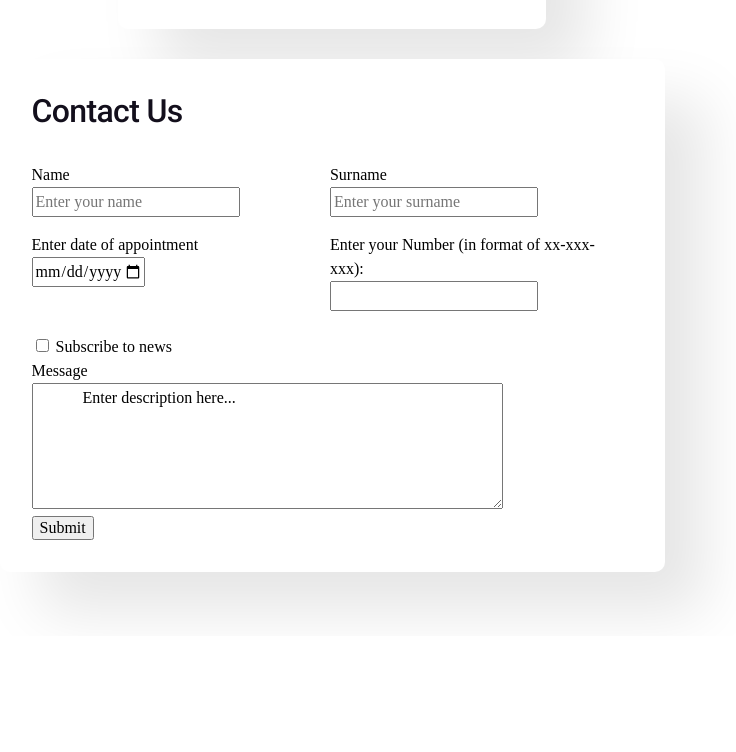
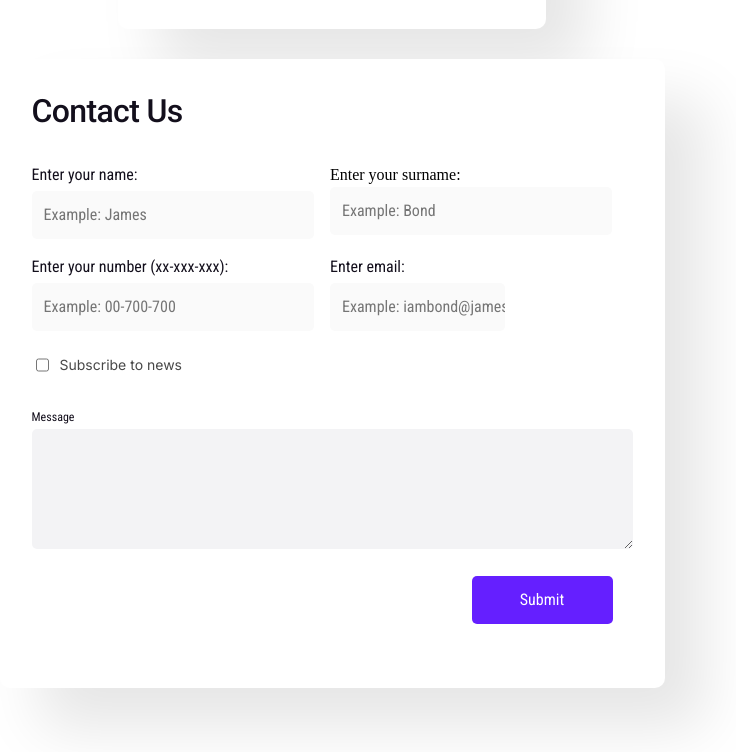
Before and after one commit to KateriinaOrrava/2homework, a website built with webpack: page html_ts_boilerplate/src/index.html in a window 1280 px wide. Shown: the part 623-1375 px from the top of the page, without its empty margins (308-1044 px from the left). Before the commit the page ends 1259 px from the top, so only its background shows below. Built offline with nearby package versions, Linux system fonts and the light colour scheme; files whose address does not match are found by name.

Commit message:
contactus css

```diff
--- a/html_ts_boilerplate/src/index.html
+++ b/html_ts_boilerplate/src/index.html
@@ -10,28 +10,26 @@
     <link rel="icon" href="/favicon.png" type="image/x-icon" />
     <style>
       @import url("https://fonts.googleapis.com/css2?family=Roboto+Condensed&display=swap");
-      @import url('https://fonts.googleapis.com/css2?family=Inter&display=swap');
-      @import url('https://fonts.googleapis.com/css2?family=Roboto:wght@500&display=swap');
+      @import url("https://fonts.googleapis.com/css2?family=Inter&display=swap");
+      @import url("https://fonts.googleapis.com/css2?family=Roboto:wght@500&display=swap");
     </style>
     <link rel="stylesheet" href="/styles.css" />
     <title>SECOND HOMEWORK - FORMS</title>
   </head>
   <body>
-
     <div class="container">
       <section class="sign-in-form">
         <form method="get">
           <div class="username-section">
-          <label
-            ><p class="input-username">Username
-              </p>
+            <label>
+              <p class="input-username">Username</p>
               <input
                 type="text"
                 id="username"
                 placeholder="Enter your username"
                 required
-              /></p
-          ></label>
+              />
+            </label>
           </div>
 
           <div class="password-section">
@@ -55,7 +53,6 @@
               <span class="slider round"></span>
             </label>
             <p class="subscription-switch">Subscribe to News</p>
-
           </div>
 
           <div class="sign-in-button-section">
@@ -63,7 +60,9 @@
           </div>
 
           <div class="orText">
-          <a href="#"><p class="question-password">Forgot your password?</p></a>
+            <a href="#"
+              ><p class="question-password">Forgot your password?</p></a
+            >
           </div>
 
           <hr />
@@ -88,82 +87,88 @@
               />
             </button>
           </div>
-      </form></section>
-
-
+        </form>
+      </section>
 
       <section class="contact-us-form">
         <h2 class="contact-us">Contact Us</h2>
         <form method="get" class="contact-us-form">
           <div class="contact-us-main-info">
-
-
             <div class="name-section">
               <label>
-                <p class="input-name">
-                  Name
-                </p>
+                <p class="input-name">Enter your name:</p>
                 <input
                   type="text"
                   id="name"
-                    placeholder="Enter your name"
+                  placeholder="Example: James"
                   required
                 />
-
               </label>
             </div>
 
             <div class="surname-section">
               <label>
-                <p class="input-surrname">
-                  Surname
-                </p>
+                <p class="input-surrname">Enter your surname:</p>
                 <input
                   type="text"
                   id="surname"
-                    placeholder="Enter your surname"
+                  placeholder="Example: Bond"
+                  required
+                />
+              </label>
+            </div>
+            <div class="number-section">
+              <label
+                ><p class="input-number">Enter your number (xx-xxx-xxx):</p>
+                <input
+                  type="tel"
+                  name="telephone"
+                  id="telephone"
+                  pattern="[0-9]{2}-[0-9]{3}-[0-9]{3}"
+                  placeholder="Example: 00-700-700"
                   required
                 />
               </label>
             </div>
 
-
-            <div class="date-section">
+            <div class="email-section">
               <label>
-                <p class="input-date-of-oppointment">
-                  Enter date of appointment
-                </p>
-                <input type="date" name="party" min="2023-01-02" max="2024-12-31" />
+                <p class="input-date-of-oppointment">Enter email:</p>
+                <input
+                  type="email"
+                  id="email"
+                  name="email"
+                  placeholder="Example: iambond@james.com"
+                />
               </label>
             </div>
-
-
-            <div class="number-section">
-              <label
-                ><p class="input-number">Enter your Number (in format of xx-xxx-xxx):
-                  </p>
-                  <input type="tel" name="telephone" pattern="[0-9]{2}-[0-9]{3}-[0-9]{3}" required>  </label>
           </div>
 
-
+          <br />
+          <div class="subscribe-contact-us">
+            <input
+              type="checkbox"
+              id="subscribe-to-news"
+              name="subscribe-to-news"
+            />
+            <label for="subscribe-to-news">
+              <p class="subscribe-to-news">Subscribe to news</p></label
+            >
           </div>
 
-          <br>
-          <div class="subcribe-contact-us">
-            <input type="checkbox" id="subscribe-to-news" name="subscribe-to-news" >
-          <label for="subscribe-to-news"> Subscribe to news</label>
-          </div>
           <div class="contact-us-message">
             <p class="contact-us-message-text">Message</p>
-
-         <textarea rows = "5" cols = "50" name = "description" placeholder="Type Message" required>
-            Enter description here...
+            <textarea
+              rows="5"
+              id="contact-us-message"
+              name="description"
+              required
+              cols="70%"
+            >
             </textarea>
           </div>
 
-          <input type="submit">
-
-
+          <input type="submit" id="submit-contact-us" />
         </form>
       </section>
     </div>
--- a/html_ts_boilerplate/src/styles.scss
+++ b/html_ts_boilerplate/src/styles.scss
@@ -88,7 +88,11 @@ form {
   width: 100%;
 }
 .input-username,
-.input-password {
+.input-password,
+.input-date-of-oppointment,
+.input-name,
+.input-surname,
+.input-number {
   font-family: "Roboto Condensed";
   font-weight: 400;
   font-size: 16px;
@@ -190,11 +194,13 @@ input:checked + .slider:before {
 .slider.round:before {
   border-radius: 50%;
 }
-.subscription-switch {
+.subscription-switch,
+.subscribe-contact-us {
   display: flex;
   flex-direction: row;
 }
-p.subscription-switch {
+p.subscription-switch,
+p.subscribe-to-news {
   font-family: "Inter", sans-serif;
   font-style: normal;
   font-weight: 400;
@@ -323,6 +329,80 @@ h2.contact-us {
   order: 0;
   flex-grow: 0;
 }
+input#subscribe-to-news {
+  accent-color: #fd7918;
+  color: #bab9bd;
+  margin-right: 11px;
+}
+
+#telephone,
+#name,
+#surname,
+#email {
+  background-color: #fafafa;
+  color: #bab9bd;
+  border-radius: 5px;
+  font-weight: 400;
+  font-size: 16px;
+  line-height: 24px;
+  display: flex;
+  flex-direction: row;
+  align-items: flex-start;
+  font-family: "Roboto Condensed";
+  padding: 12px 0px 12px 12px;
+  border: none;
+  width: 100%;
+  /* Inside auto layout */
+
+  flex: none;
+  order: 1;
+  align-self: stretch;
+  flex-grow: 0;
+}
+p.contact-us-message-text {
+  font-family: "Roboto Condensed";
+  font-style: normal;
+  font-weight: 400;
+  font-size: 12px;
+  line-height: 16px;
+  color: #130f1c;
+  flex: none;
+  order: 0;
+  flex-grow: 0;
+  margin: 34px 0px 4px;
+}
+textarea {
+  width: 100%;
+  text-align: left;
+  padding: 0;
+  background: #f3f3f5;
+  border: none;
+  border-radius: 5px;
+}
+#submit-contact-us {
+  align-self: flex-end;
+  width: 141px;
+  display: flex;
+  flex-direction: column;
+  align-items: center;
+  padding: 12px 0px;
+  background: #651fff;
+  color: #ffffff;
+  border: none;
+  border-radius: 5px;
+  font-family: "Roboto Condensed";
+  font-weight: 400;
+  font-size: 16px;
+  line-height: 24px;
+  margin-top: 20px;
+  margin-right: 20px;
+  margin-bottom: 32px;
+  /* Inside auto layout */
+
+  flex: none;
+  order: 2;
+  flex-grow: 0;
+}
 /* Remove all animations, transitions and smooth scroll for people that prefer not to see them */
 @media (prefers-reduced-motion: reduce) {
   html:focus-within {
```
Lines whose indentation alone changed are shown as unchanged.
